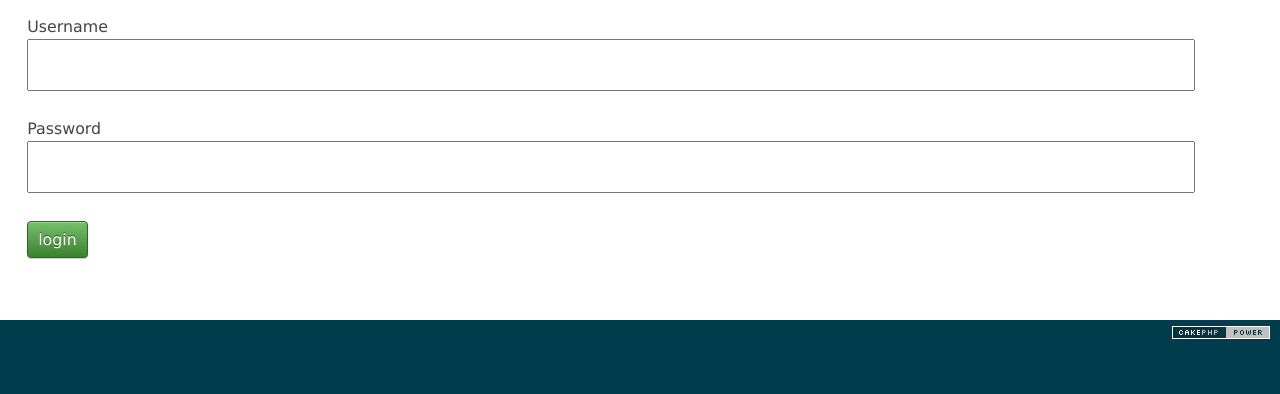
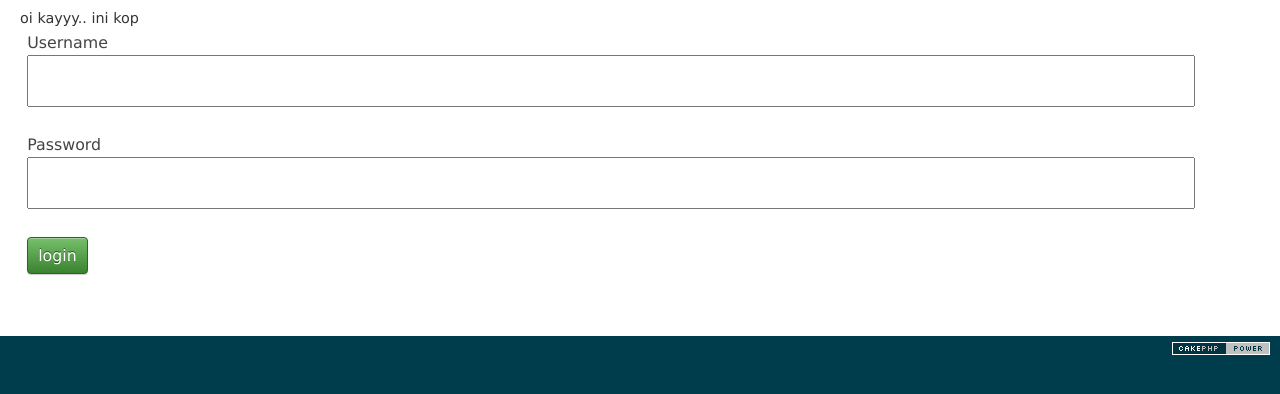
Before and after one commit to Kikiade/sahabatlama_kasir, a CakePHP app: the page made by app/View/Users/login.ctp in a window 1280 px wide. Shown: the part 47-441 px from the top of the page. Run offline with PHP 8.4 and a stand-in for CakePHP, Linux system fonts and the light colour scheme; the template is opened without the code that fills it, so the values that code supplies are empty; form fields are guessed from the names that the template uses; some libraries are stand-ins or nearby versions.

Commit message:
Benerin welcome message di login page

```diff
--- a/app/View/Users/login.ctp
+++ b/app/View/Users/login.ctp
@@ -1,4 +1,5 @@
 <?php
+	echo "oi kayyy.. ini kop";
     echo $this->Form->create('user', array('action'=>'login'));
     echo $this->Form->input('username');
     echo $this->Form->input('password');
```
